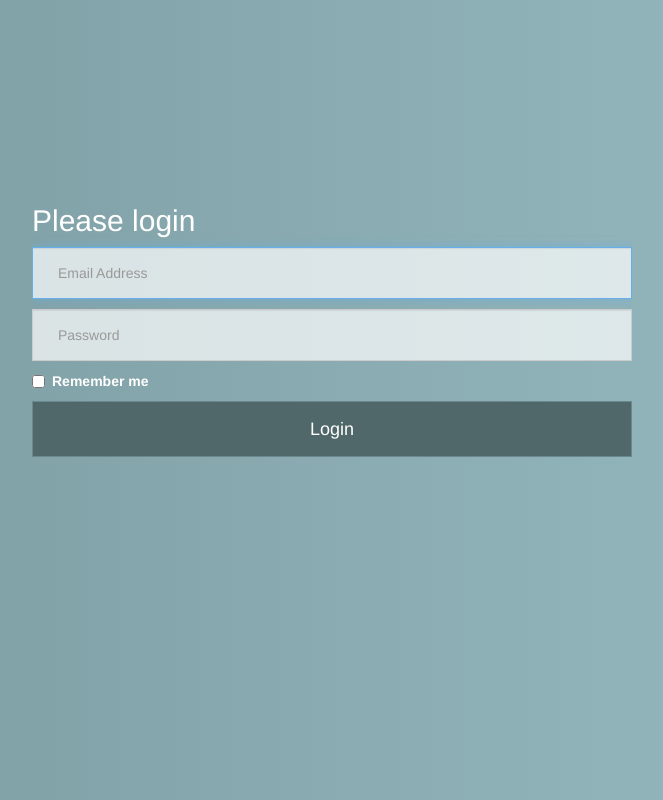
After one commit to Bracketeer/blender, a Flask app: page /login in a window 1280 px wide. The commit adds this page. Shown: the whole page, without its empty margins (308-971 px from the left). Run offline with Flask 2, Linux system fonts and the light colour scheme; some libraries are stand-ins or nearby versions.

Commit message:
added login screen

```diff
--- a/app.py
+++ b/app.py
@@ -1,9 +1,29 @@
-from flask import Flask, render_template
+from flask import Flask, render_template, redirect, url_for, request, session, flash
 from peewee import *
+from functools import wraps
+from flask_wtf import Form
+from wtforms import StringField, BooleanField
+from wtforms.validators import DataRequired
 
+app = Flask(__name__)
+
+#config
+import os
+app.config.from_object(os.environ['APP_SETTINGS'])
+
+#database
 db = SqliteDatabase('clients.db')
 
-app = Flask(__name__)
+#login required decorator
+def login_required(f):
+	@wraps(f)
+	def wrap(*args, **kwargs):
+		if 'logged_in' in session:
+			return f(*args, **kwargs)
+		else:
+			flash('You need to login first.')
+			return redirect(url_for('login'))
+	return	wrap
 
 class Client(Model):
 	id = IntegerField(primary_key=True)
@@ -19,10 +39,28 @@ def create_tables():
 	db.create_tables([Client])
 
 @app.route('/')
-def index():
-	client = Client.select()
-	return render_template('index.html', client=client)
+@login_required
+def home():
+	return render_template('client-table.html')
+
+@app.route('/login', methods=['GET', 'POST'])
+def login():
+	error = None
+	if request.method == 'POST':
+		if request.form['username'] != 'admin' or request.form['password'] != 'admin':
+			error = "Invalid username or password."
+		else:
+			session['logged_in'] = True
+			flash('Login Successful')
+			return redirect(url_for('home'))
+	return render_template('login.html', title='home', error=error)
+
+@app.route('/logout')
+@login_required
+def logout():
+	flash('Logout Successful')
+	session.pop('logged_in', None)
+	return redirect(url_for('login'))
 
 if __name__ == '__main__':
-	app.run(debug=True)
-# app.run(debug=True)
+	app.run()
--- /dev/null
+++ b/sass/all.sass
@@ -0,0 +1 @@
+@import "login"
--- /dev/null
+++ b/static/css/style.css
@@ -0,0 +1,63 @@
+body{
+	background: rgba(122,154,159,1);
+	background: -moz-linear-gradient(left, rgba(122,154,159,1) 0%, rgba(152,188,195,1) 100%);
+	background: -webkit-gradient(left top, right top, color-stop(0%, rgba(122,154,159,1)), color-stop(100%, rgba(152,188,195,1)));
+	background: -webkit-linear-gradient(left, rgba(122,154,159,1) 0%, rgba(152,188,195,1) 100%);
+	background: -o-linear-gradient(left, rgba(122,154,159,1) 0%, rgba(152,188,195,1) 100%);
+	background: -ms-linear-gradient(left, rgba(122,154,159,1) 0%, rgba(152,188,195,1) 100%);
+	background: linear-gradient(to right, rgba(122,154,159,1) 0%, rgba(152,188,195,1) 100%);
+	filter: progid:DXImageTransform.Microsoft.gradient( startColorstr='#7a9a9f', endColorstr='#98bcc3', GradientType=1 );
+}
+.sidebar{
+	background: #123456;
+}
+.navbar-default{
+	background: #fff;
+	border-radius: 0;
+}
+input.form-control{
+	margin-bottom: 10px;
+	padding: 25px;
+	background: rgba(255,255,255,.7);
+	border-radius: 0;
+}
+input.form-control:active{
+	outline: -webkit-focus-ring-color auto 0px;
+}
+.btn-primary{
+	background: rgba(81, 104, 107, 1);
+	border: 1px solid rgba(107, 136, 140, 1);
+	border-radius: 0;
+	padding: 15px;
+}
+.btn-primary:hover, .btn-primary:active:focus{
+	background: rgba(122,154,159,1);
+	border: 1px solid rgba(107, 136, 140, 1);
+	box-shadow: inset 2px 2px rgba(107, 136, 140, 1);
+	outline: -webkit-focus-ring-color auto 0px;
+}
+.btn-primary:active{
+	background: rgba(122,154,159,1);
+	border: 1px solid rgba(107, 136, 140, 1);
+}
+.btn-primary:focus{
+	background: rgba(122,154,159,1);
+	border: 1px solid rgba(107, 136, 140, 1);
+}
+.checkbox{
+	padding-left: 20px;
+}
+.form-wrapper{
+	display: flex;
+	align-items: center;
+	justify-content: center;
+	color: #fff;
+	margin: auto;
+	width: 100%;
+	height:80vh;
+	overflow: hidden;
+	max-width: 600px;
+}
+.form-signin{
+	width: 100%;
+}
--- /dev/null
+++ b/templates/admin/index.html
@@ -0,0 +1,4 @@
+{% extends "base.html" %}
+{% include 'navbar.html'%}
+{% block content %}
+{% endblock %}
--- /dev/null
+++ b/templates/base.html
@@ -0,0 +1,18 @@
+<!DOCTYPE html>
+<html>
+	<head>
+		<meta charset="utf-8">
+		{% if title %}
+			<title>{% block title %}{{title}}{% endblock %}</title>
+		{% else %}
+			<title>Blender</title>
+		{% endif %}
+		<link rel="stylesheet" href="https://maxcdn.bootstrapcdn.com/bootstrap/3.3.7/css/bootstrap.min.css">
+		<link rel="stylesheet" href="{{ url_for('static', filename='css/style.css') }}" />
+	</head>
+	<body>
+		{% block content %}{% endblock %}
+		<script src="https://ajax.googleapis.com/ajax/libs/jquery/3.1.1/jquery.min.js"></script>
+		<script src="https://maxcdn.bootstrapcdn.com/bootstrap/3.3.7/js/bootstrap.min.js"></script>
+	</body>
+</html>
--- a/templates/index.html
+++ b/templates/index.html
@@ -1,67 +1,3 @@
-<!DOCTYPE html>
-<html>
-	<head>
-		<meta charset="utf-8">
-		<title>Mailblender</title>
-<link rel="stylesheet" href="https://maxcdn.bootstrapcdn.com/bootstrap/3.3.7/css/bootstrap.min.css">
-<link rel="stylesheet" href="/static/css/main.css?q=1280549780">
-	</head>
-	<body>
-		<div class="container-fluid">
-			<div class="row">
-				<div class="col-sm-2 sidebar">
-
-				</div>
-		<div class="col-sm-10 main-col">
-			<nav class="navbar navbar-fixed navbar-default navbar-mb">
-					<div class="navbar-header">
-						<button type="button" class="navbar-toggle collapsed" data-toggle="collapse" data-target="#navbar" aria-expanded="false" aria-controls="navbar">
-							<span class="sr-only">Toggle navigation</span>
-							<span class="icon-bar"></span>
-							<span class="icon-bar"></span>
-							<span class="icon-bar"></span>
-						</button>
-						<a class="navbar-brand" href="#/">Dashboard</a>
-					</div>
-					<div id="navbar" class="navbar-collapse collapse navbar-right">
-						<ul class="nav navbar-nav">
-							<li><a href="#/">Home</a></li>
-							<li><a href="#/about">About</a></li>
-							<li><a href="#/homepage">Homepage</a></li>
-						</ul>
-					</div><!--/.nav-collapse -->
-			</nav>
-
-			<div>
-					<div>
-						<table class="table table-hover table-responsive">
-							<tbody class="table-striped">
-
-							<tr class="table-hover">
-								<th>ID</th>
-								<th>Name</th>
-								<th>Email</th>
-								<th>Blog</th>
-
-							</tr>
-							{% for client in client %}
-								<tr>
-									<td>{{client.id}}</td>
-									<td>
-										<a href="#">{{client.name}}</a>
-									</td>
-									<td>{{client.email}}</td>
-									<td><a href="{{client.blog}}">{{client.blog}}</a></td>
-								</tr>
-							{% endfor %}
-						</tbody>
-						</table>
-					</div>
-				</div>
-		</div>
-		</div>
-		</div>
-		<script src="https://ajax.googleapis.com/ajax/libs/jquery/3.1.1/jquery.min.js"></script>
-		<script src="https://maxcdn.bootstrapcdn.com/bootstrap/3.3.7/js/bootstrap.min.js"></script>
-	</body>
-</html>
+{% extends "base.html" %}
+{% block content %}
+{% endblock %}
--- /dev/null
+++ b/templates/login.html
@@ -0,0 +1,19 @@
+{% extends 'index.html'%}
+{% block content %}
+<div class="form-wrapper">
+
+	<form class="form-signin" action="" method="post">
+		<h2 class="form-signin-heading">Please login</h2>
+		<input type="text" class="form-control" value="{{request.form.username}}" name="username" placeholder="Email Address" required="" autofocus="" />
+
+		<input type="password" class="form-control" value="{{request.form.password}}" name="password" placeholder="Password" required=""/>
+		<label class="checkbox">
+			<input type="checkbox" value="remember-me" id="rememberMe" name="rememberMe"> Remember me
+		</label>
+		<button class="btn btn-lg btn-primary btn-block btn" type="submit" value="Login">Login</button>
+		{% if error %}
+		{{error}}
+		{% endif %}
+	</form>
+</div>
+{% endblock %}
```
Also changed, not shown: config.py (added, +11 -0 lines), sass/login.sass (added, +48 -0 lines), static/css/main.css (deleted, +0 -11 lines), templates/client-table.html (added, +26 -0 lines), templates/navbar.html (added, +18 -0 lines), clients.db.
